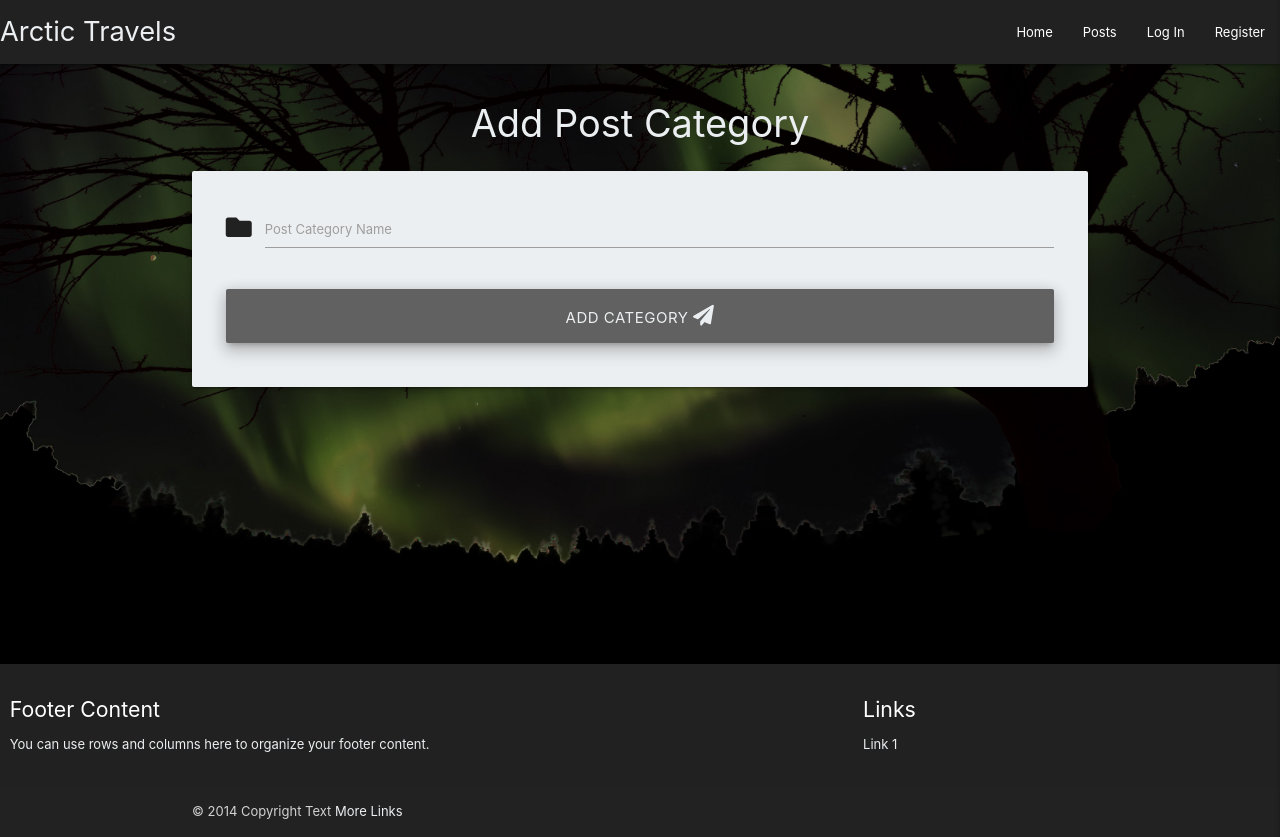
After one commit to JakubKocerha/Travel-Post-MS3, a Flask app: page /add_category in a window 1280 px wide. The commit adds this page. Run offline with Flask 2, Linux system fonts and the light colour scheme; some libraries are stand-ins or nearby versions.

Commit message:
Add option to Add Category to database

```diff
--- a/app.py
+++ b/app.py
@@ -159,6 +159,7 @@ def edit_post(post_id):
     return render_template("edit_post.html", post=post, categories=categories)
 
 
+# adds delete functionality; code from CI turorials
 @app.route("/delete_post/<post_id>")
 def delete_post(post_id):
     mongo.db.posts.delete_one({"_id": ObjectId(post_id)})
@@ -166,11 +167,24 @@ def delete_post(post_id):
     return redirect(url_for("get_posts"))
 
 
-@app.route("/categories")
+# adds get categories functionality; code from CI turorials
+@app.route("/get_categories")
 def get_categories():
     categories = list(mongo.db.categories.find().sort("category_name", 1))
     return render_template("categories.html", categories=categories)
 
+# adds category; code from CI turorials
+@app.route("/add_category", methods=["GET", "POST"])
+def add_category():
+    if request.method == "POST":
+        category = {
+            "category_name": request.form.get("category_name")
+        }
+        mongo.db.categories.insert_one(category)
+        flash("New Category Added")
+        return redirect(url_for("get_categories"))
+
+    return render_template("add_category.html")
 
 
 if __name__ == "__main__":
--- /dev/null
+++ b/templates/add_category.html
@@ -0,0 +1,31 @@
+{% extends "base.html" %}
+{% block content %}
+
+    <h3 class="center-align blue-grey-text text-lighten-5">Add Post Category</h3>
+
+    <!-- Self customised code mostly from CI tutorials below -->
+    <div class="container">
+        <div class="row card-panel blue-grey lighten-5">
+            <form class="col s12" method="POST" action="{{ url_for('add_category') }}">
+                <!-- post category -->
+                <div class="row">
+                    <div class="input-field col s12">
+                        <i class="fas fas fa-folder prefix grey-text text-darken-4"></i>
+                        <input id="category_name" name="category_name" type="text" minlength="2"
+                            maxlength="50" data-length="50" class="validate" required>
+                        <label for="category_name">Post Category Name</label>
+                    </div>
+                </div>
+                <!-- submit button -->
+                <div class="row">
+                    <div class="col s12">
+                        <button type="submit" class="col s12 waves-effect waves-light btn-large blue-grey-text text-lighten-5 grey darken-2 z-depth-3">
+                            Add Category <i class="fas fa-paper-plane"></i>
+                        </button>
+                    </div>
+                </div>
+            </form>
+        </div>
+    </div>
+
+{% endblock %}
--- a/templates/posts.html
+++ b/templates/posts.html
@@ -28,7 +28,7 @@
                                     </a>
                                     <!-- Delete button - defensive programming (Ed B_alum - Slack)  -->
                                     <!-- Modal Trigger -->
-                                    <button data-target="{{ post._id }}" class="post-button modal-trigger waves-light btn blue-grey-text text-lighten-5 grey darken-2">
+                                    <button data-target="{{ post._id }}" class="post-button modal-trigger waves-effect waves-light btn blue-grey-text text-lighten-5 grey darken-2">
                                         Delete
                                     </button>
                                     <!-- Modal Structure -->
```
Also changed, not shown: templates/categories.html (+10 -0 lines).
